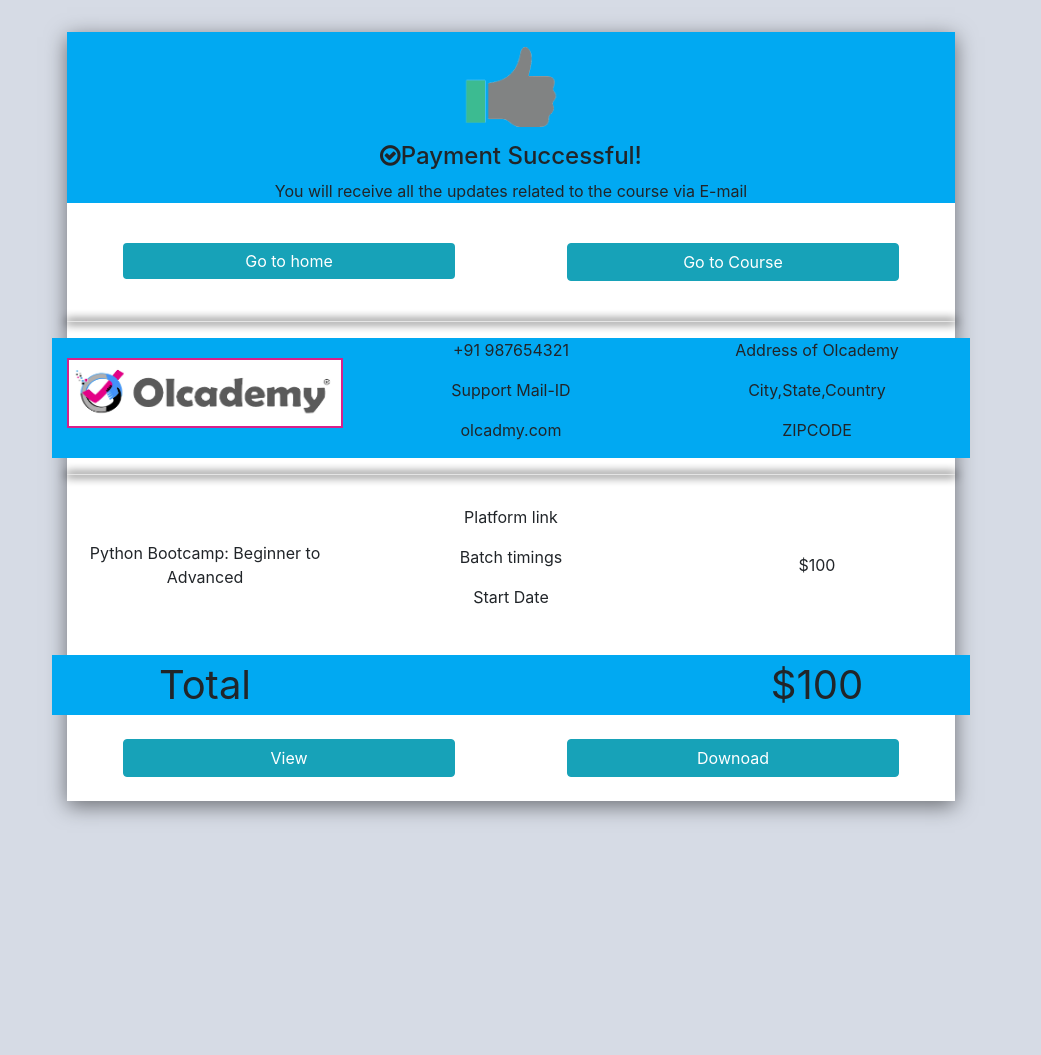
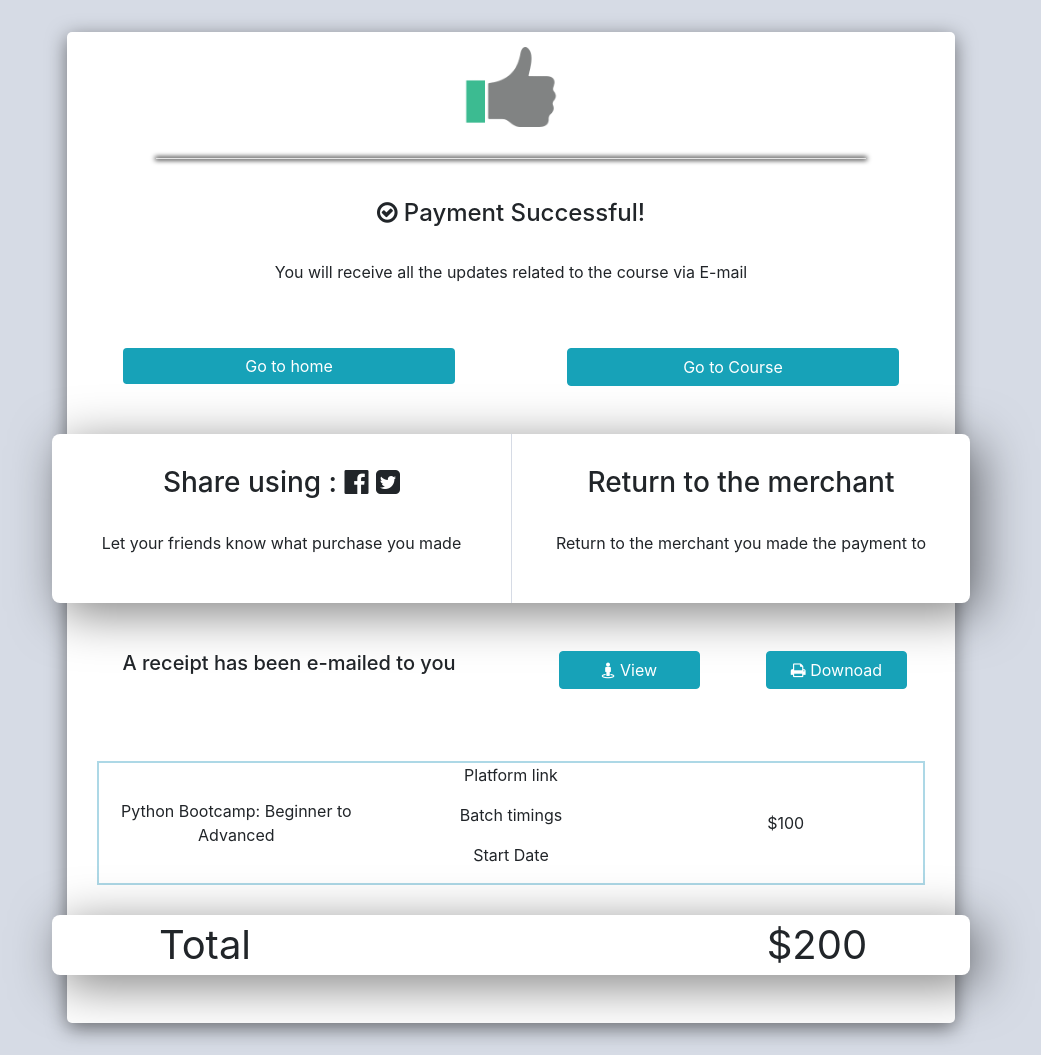
Before and after one commit to jishant07/olcademy, a PHP site: page / in a window 1280 px wide. Shown: the whole page, without its empty margins (129-1170 px from the left). Before the commit the page ends 819 px from the top, so only its background shows below. Run offline with PHP 8.4, Linux system fonts and the light colour scheme.

Commit message:
Add files via upload

```diff
--- a/Assignment - 1/assets/css/custom.css
+++ b/Assignment - 1/assets/css/custom.css
@@ -4,9 +4,18 @@ html body
 	height: 100%;
 	width: auto;
 }
+.ver
+{
+	border-left: 1px  solid #d6dbe5;
+    height:auto;
+}
 *
 {
 	text-align: center;
+}
+p
+{
+	margin: auto;
 }
 .main-div
 {
@@ -17,16 +26,13 @@ html body
 	margin-top: 2em;
 	margin-bottom: 2em;
 	background: white;
+	border-radius: 5px;
 	box-shadow: 0px 5px 20px rgba(0,0,0,0.5);
-}
-.img-div
-{
-	background: #01a9f2;
 }
 hr {
   border: 0;
   height: 0;
-  box-shadow: 0 0 10px 1px black;
+  box-shadow: 0 0 5px 1px black;
 }
 .invoice
 {
@@ -55,22 +61,9 @@ li
 	text-align: left;
 	font-size:1.5em;
 }
-#logo
-{
-	float:left;height:70px;
-	width: 100%;
-	border:2px solid #d8208a;
-	margin-left: 0.25em
-	margin-right:0.25em;
-	margin-top:20px;
-}
 #home
 {
 	width: 1%;
-}
-.btn .btn-info : hover
-{
-	box-shadow: 0px 5px 20px rgba(0,0,0,0.5);
 }
 @media(max-width: 300px)
 {
--- a/Assignment - 1/index.html
+++ b/Assignment - 1/index.html
@@ -8,24 +8,18 @@
 	<script src="https://code.jquery.com/jquery-3.3.1.min.js"
   integrity="sha256-FgpCb/KJQlLNfOu91ta32o/NMZxltwRo8QtmkMRdAu8="
   crossorigin="anonymous"></script>
-  <style type="text/css">
-  	.button-style
-	{
-		background:#01a9f2;
-		transition: 0.5s;
-		box-shadow: 0px 5px 20px rgba(0,0,0,0.5);
-		margin-top: auto;
-	}
-  </style>
 </head>
 <body>
 	<div class="container">
 		<div class="main-div">
 			<div class="img-div">
 				<img src="img.png" width="110px" height="110px">
+				<hr style="width:80%">
 				<br>
-				<h4><i class="fa fa-check-circle-o" aria-hidden="true" ></i>Payment Successful!</h4>
+				<h4><i class="fa fa-check-circle-o" aria-hidden="true" ></i>   Payment Successful!</h4>
+				<br>
 				<p>You will receive all the updates related to the course via E-mail</p>
+				<br>
 			</div>
 			<br>
 			<div class="container">
@@ -35,31 +29,48 @@
 				</div>
 			</div>
 			<br>
-			<hr>
-			<div class="row" style="background:#01a9f2;">
-				<div class="col-lg-4"><img src="logo.png" id="logo"></div>
-				<div class="col-lg-4"><p>+91 987654321</p><p>Support Mail-ID</p><p>olcadmy.com</p></div>
-				<div class="col-lg-4"><p>Address of Olcademy</p><p>City,State,Country</p><p>ZIPCODE</p></div>
+			<br>
+			<div class="row" style="background:white;box-shadow:10px 10px 50px rgba(0,0,0,0.5);border-radius: 8px;">
+				<div class="col-lg-6" style="padding:2em"><h3>Share using : <i class="fa fa-facebook-official" aria-hidden="true"></i>  <i class="fa fa-twitter-square" aria-hidden="true"></i></h3><br><p>Let your friends know what purchase you made</p></div>
+				<div class="col-lg-6 ver" style="padding:2em"><h3>Return to the merchant</h3><br><p>Return to the merchant you made the payment to</p></div>
 			</div>
-			<hr>
 			<div>
-				<div class="row" style="margin-top: 30px;">
-					<div class="col-lg-4" style="float:left;margin:auto;">Python Bootcamp: Beginner to Advanced</div>
-					<div class="col-lg-4" style="float:left;margin:auto;"><p>Platform link</p><p>Batch timings</p><p>Start Date</p></div>
-					<div class="col-lg-4" style="float:right;margin:auto;">$100</div>
+				<br>
+				<br>
+				<div class="container">
+					<div class="row">
+						<div class="col-lg-6"><h5>A receipt has been e-mailed to you</h5></div>
+						<div class="col-lg-6">
+							<div class="container">
+					<div class="row">
+						<div class="col-lg-6"><button class="btn btn-info" style="width:80%;border-radius:0.25em"><i class="fa fa-street-view" aria-hidden="true"></i>  View</button></div>
+						<div class="col-lg-6"><button class="btn btn-info" style="width:80%;border-radius:0.25em"><i class="fa fa-print" aria-hidden="true"></i>  Downoad</button></div>
+					</div>
 				</div>
-				<div class="row" style="margin-top: 30px;background:#01a9f2;font-size:2.5em;">
-					<div class="col-lg-4" style="float:left;">Total</div>
-					<div class="col-lg-4"></div>
-					<div class="col-lg-4" style="float:right;">$100</div>
+						</div>
+					</div>
 				</div>
 				<br>
 				<div class="container">
-					<div class="row">
-						<div class="col-lg-6"><button class="btn btn-info" style="width:80%;border-radius:0.25em">View</button></div>
-						<div class="col-lg-6"><button class="btn btn-info" style="width:80%;border-radius:0.25em">Downoad</button></div>
+					<div class="container">
+						<div class="container">
+							<br>
+							<br>
+							<div class="row" style="border: 2px solid lightblue;">
+						<div class="col-lg-4" style="float:left;margin:auto;">Python Bootcamp: Beginner to Advanced</div>
+						<div class="col-lg-4" style="float:left;"><p>Platform link</p><p>Batch timings</p><p>Start Date</p></div>
+						<div class="col-lg-4" style="float:right;margin:auto;">$100</div>
+				</div>
+						</div>
 					</div>
 				</div>
+				<div class="row" style="margin-top: 30px;background:white;font-size:2.5em;box-shadow:10px 10px 50px rgba(0,0,0,0.5);border-radius: 8px;">
+					<div class="col-lg-4" style="float:left;">Total</div>
+					<div class="col-lg-4"></div>
+					<div class="col-lg-4" style="float:right;">$200</div>
+				</div>
+				<br>
+
 				<br>
 			</div>
 			</div>
@@ -68,3 +79,14 @@
 </body>
 <script type="text/javascript" src="assets/js/custom.js"></script>
 </html>
+
+<!-- <div class="row" style="margin-top: 30px;border: 2px solid lightblue;background:#d6dbe5;">
+					<div class="col-lg-4" style="float:left;margin:auto;">Python Bootcamp: Beginner to Advanced</div>
+					<div class="col-lg-4" style="float:left;margin:auto;"><p>Platform link</p><p>Batch timings</p><p>Start Date</p></div>
+					<div class="col-lg-4" style="float:right;margin:auto;">$100</div>
+				</div>
+				<div class="row" style="margin-top: 30px;border: 2px solid lightblue;background:#d6dbe5;">
+					<div class="col-lg-4" style="float:left;margin:auto;">Python Bootcamp: Beginner to Advanced</div>
+					<div class="col-lg-4" style="float:left;margin:auto;"><p>Platform link</p><p>Batch timings</p><p>Start Date</p></div>
+					<div class="col-lg-4" style="float:right;margin:auto;">$100</div>
+				</div> -->
```
